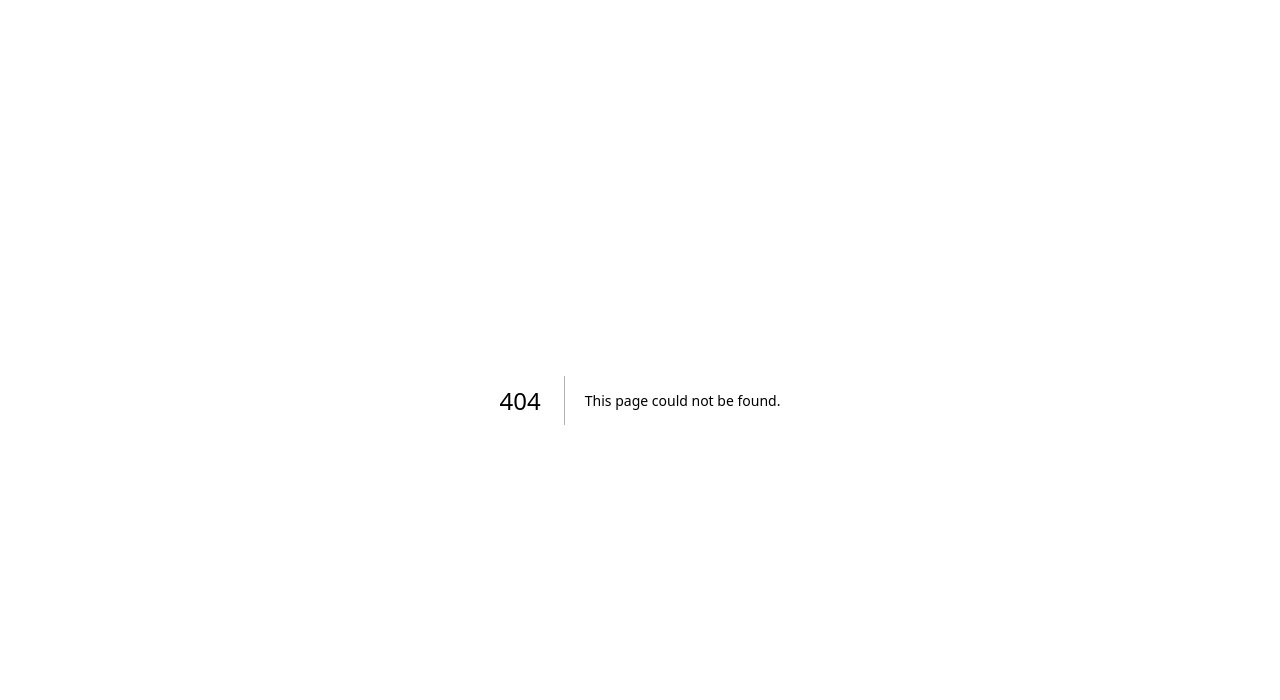
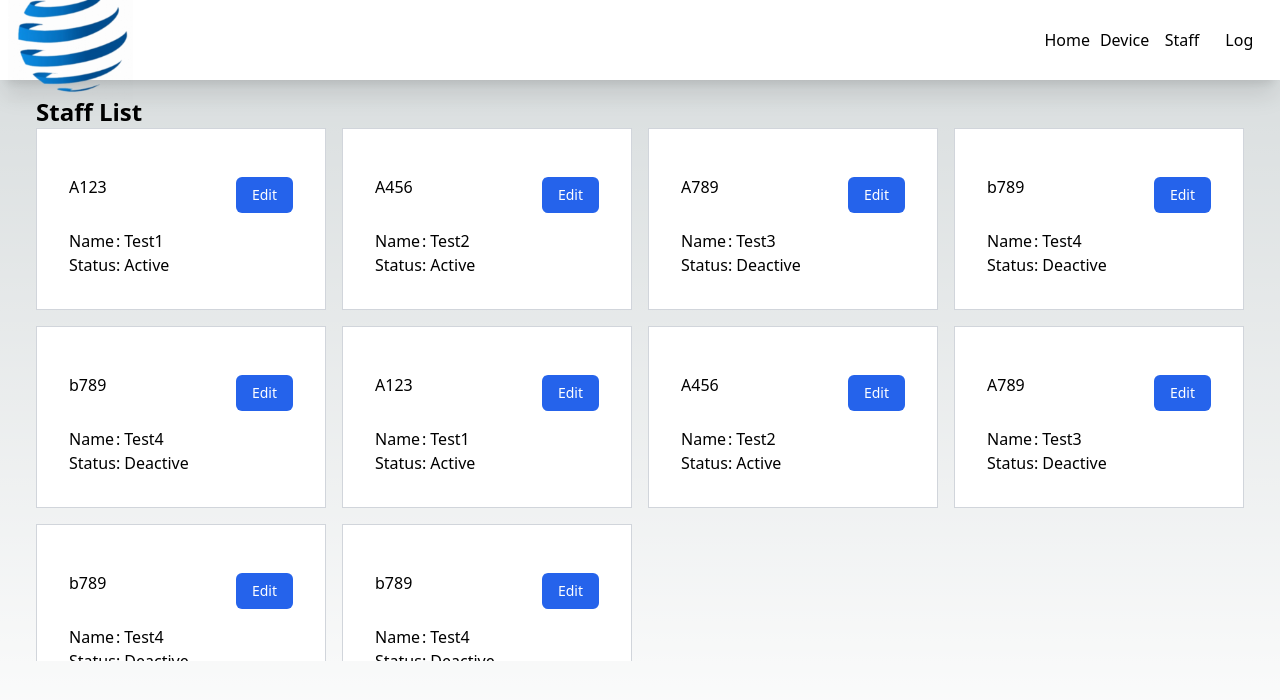
Before and after one commit to Scarlett13/frdashboard, a Next.js app: page /staff in a window 1280 px wide. Before the commit this address had no page. Shown: the top 700 px of the page. Built offline with nearby package versions, Linux system fonts and the light colour scheme.

Commit message:
penambahan file layout, sidebar, dan staff. dan ada juga beberapa perbaikan di dalam staff yaitu penambahan hover dan penambahan grid, dan cols

```diff
--- a/src/components/card.tsx
+++ b/src/components/card.tsx
@@ -4,7 +4,7 @@ type CardProps = {
 
 export default function Card({ children }: CardProps) {
   return (
-    <div className="min-w-full w-full mx-auto mt-4 bg-white p-8 border border-gray-300">
+    <div className="min-w-full w-full mx-auto  bg-white p-8 border border-gray-300 hover:scale-110 duration-200">
       <div>{children}</div>
     </div>
   );
--- /dev/null
+++ b/src/components/layout.tsx
@@ -0,0 +1,14 @@
+import Navbar from "./navbar";
+
+type layoutProps = {
+  children: React.ReactNode;
+};
+
+export default function Layout({ children }: layoutProps) {
+  return (
+    <div>
+      <Navbar />
+      <main>{children}</main>
+    </div>
+  );
+}
--- a/src/components/navbar.tsx
+++ b/src/components/navbar.tsx
@@ -6,14 +6,14 @@ export default function Navbar() {
     <div className="flex flex-col">
       <div className="flex justify-between fixed w-full h-20 shadow-xl bg-white items-center">
         <div className="text-center">
-          <Image alt="alt text." src={logo} className="ms-2 w-1/3" />
+          <Image alt="alt text." src={logo} className="ms-2 w-2/3" />
         </div>
         <div className="grid gap-2 grid-cols-4 items-center h-full px-4 text-center">
           <a href="/home">Home</a>
           <a href="/device" className="">
             Device
           </a>
-          <a href="/Staff" className="">
+          <a href="/staff" className="">
             Staff
           </a>
           <a href="/Log" className="">
--- /dev/null
+++ b/src/components/sidebar.tsx
@@ -0,0 +1,33 @@
+export default function SideBar() {
+  return (
+    <div className="bg-gray-800 text-white w-64 h-screen flex flex-col">
+      <div className="p-4">
+        <h2 className="text-xl font-bold">Device</h2>
+      </div>
+      <nav className="flex-grow">
+        <ul className="p-4">
+          <li className="py-2">
+            <a href="#" className="block text-white hover:underline">
+              Device 1
+            </a>
+          </li>
+          <li className="py-2">
+            <a href="#" className="block text-white hover:underline">
+              Device 2
+            </a>
+          </li>
+          <li className="py-2">
+            <a href="#" className="block text-white hover:underline">
+              Device 3
+            </a>
+          </li>
+          <li className="py-2">
+            <a href="#" className="block text-white hover:underline">
+              Device 4
+            </a>
+          </li>
+        </ul>
+      </nav>
+    </div>
+  );
+}
--- a/src/pages/device/index.tsx
+++ b/src/pages/device/index.tsx
@@ -1,60 +1,12 @@
-import Card from "@/components/card";
-import Button from "@/components/button";
-import Modal from "@/components/modal";
+import Layout from "@/components/layout";
+import SideBar from "@/components/sidebar";
 
 export default function Device() {
-  const staffs = [
-    {
-      id: 1,
-      staffId: "A123",
-      name: "Test1",
-      status: "Active",
-    },
-    {
-      id: 2,
-      staffId: "A456",
-      name: "Test2",
-      status: "Active",
-    },
-    {
-      id: 3,
-      staffId: "A789",
-      name: "Test3",
-      status: "Deactive",
-    },
-    {
-      id: 4,
-      staffId: "b789",
-      name: "Test4",
-      status: "Deactive",
-    },
-  ];
-
   return (
-    <div className="h-screen">
-      <div className="ms-9">
-        <h1 className="text-2xl font-bold">Device 1</h1>
+    <Layout>
+      <div className="fixed top-20 bottom-0">
+        <SideBar />
       </div>
-      <div className="mx-9">
-        {staffs.map(({ id, staffId, name, status }) => (
-          <Card key={id}>
-            <div className="w-full flex flex-row justify-between items-center">
-              <h4 className="">{staffId}</h4>
-              <Modal />
-            </div>
-            <div className="flex flex-row mt-4">
-              <div>
-                <p>Name</p>
-                <p>Status</p>
-              </div>
-              <div>
-                <p>: {name}</p>
-                <p>: {status}</p>
-              </div>
-            </div>
-          </Card>
-        ))}
-      </div>
-    </div>
+    </Layout>
   );
 }
--- /dev/null
+++ b/src/pages/staff/index.tsx
@@ -0,0 +1,98 @@
+import Card from "@/components/card";
+import Layout from "@/components/layout";
+import Modal from "@/components/modal";
+
+export default function Staff() {
+  const staffs = [
+    {
+      id: 1,
+      staffId: "A123",
+      name: "Test1",
+      status: "Active",
+    },
+    {
+      id: 2,
+      staffId: "A456",
+      name: "Test2",
+      status: "Active",
+    },
+    {
+      id: 3,
+      staffId: "A789",
+      name: "Test3",
+      status: "Deactive",
+    },
+    {
+      id: 4,
+      staffId: "b789",
+      name: "Test4",
+      status: "Deactive",
+    },
+    {
+      id: 5,
+      staffId: "b789",
+      name: "Test4",
+      status: "Deactive",
+    },
+    {
+      id: 6,
+      staffId: "A123",
+      name: "Test1",
+      status: "Active",
+    },
+    {
+      id: 7,
+      staffId: "A456",
+      name: "Test2",
+      status: "Active",
+    },
+    {
+      id: 8,
+      staffId: "A789",
+      name: "Test3",
+      status: "Deactive",
+    },
+    {
+      id: 9,
+      staffId: "b789",
+      name: "Test4",
+      status: "Deactive",
+    },
+    {
+      id: 10,
+      staffId: "b789",
+      name: "Test4",
+      status: "Deactive",
+    },
+  ];
+
+  return (
+    <Layout>
+      <div className=" h-screen">
+        <div className="ms-9">
+          <h1 className="text-2xl font-bold pt-24">Staff List</h1>
+        </div>
+        <div className="mx-9 grid grid-cols-4 gap-4 h-2/3 overflow-auto">
+          {staffs.map(({ id, staffId, name, status }) => (
+            <Card key={id}>
+              <div className="w-full flex flex-row justify-between items-center">
+                <h4 className="">{staffId}</h4>
+                <Modal />
+              </div>
+              <div className="flex flex-row mt-4">
+                <div>
+                  <p>Name</p>
+                  <p>Status</p>
+                </div>
+                <div>
+                  <p>: {name}</p>
+                  <p>: {status}</p>
+                </div>
+              </div>
+            </Card>
+          ))}
+        </div>
+      </div>
+    </Layout>
+  );
+}
```
